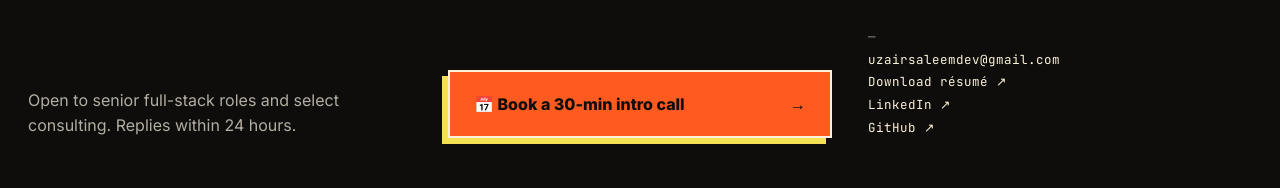
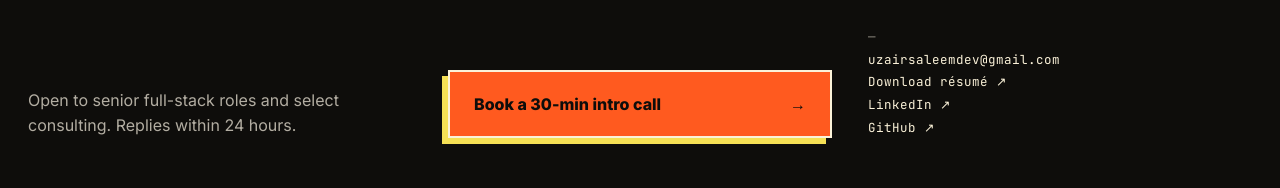
Before and after one commit to developeruzairsaleem/personal-portfolio, a Next.js app: page / in a window 1280 px wide. Shown: the part 8686-8874 px from the top of the page. Built offline with nearby package versions, Linux system fonts and the light colour scheme.

Commit message:
Drop the calendar emoji from the Book a 30-min intro call CTA

```diff
--- a/src/app/page.tsx
+++ b/src/app/page.tsx
@@ -515,7 +515,7 @@ export default function Home() {
           <div className="cta-lower fade-up">
             <p>Open to senior full-stack roles and select consulting. Replies within 24 hours.</p>
             <a href={CALENDLY_URL} target="_blank" rel="noopener noreferrer" className="cta-btn">
-              📅 Book a 30-min intro call
+              Book a 30-min intro call
               <span>→</span>
             </a>
             <div className="cta-links">
```
